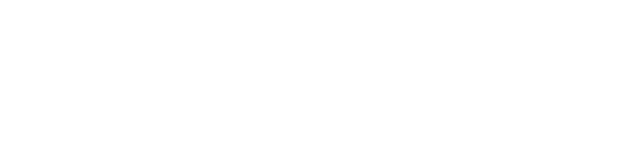
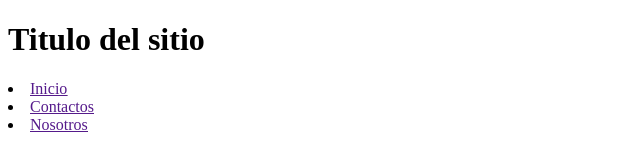
Before and after one commit to Alequiroz00/ArchivoDePrueba, a plain HTML site: page index.html in a window 1280 px wide. Shown: the whole page, without its empty margins (0-640 px from the left). Drawn offline with Linux system fonts and the light colour scheme.

Commit message:
creacion del header

```diff
--- a/index.html
+++ b/index.html
@@ -8,7 +8,14 @@
 </head>
 <body>
     <header>
-
+        <h1>Titulo del sitio</h1>
+        <nav>
+            <u>
+                <li><a href="">Inicio</a></li>
+                <li><a href="">Contactos</a></li>
+                <li><a href="">Nosotros</a></li>
+            </u>
+        </nav>
     </header>
     <main>
 
```
